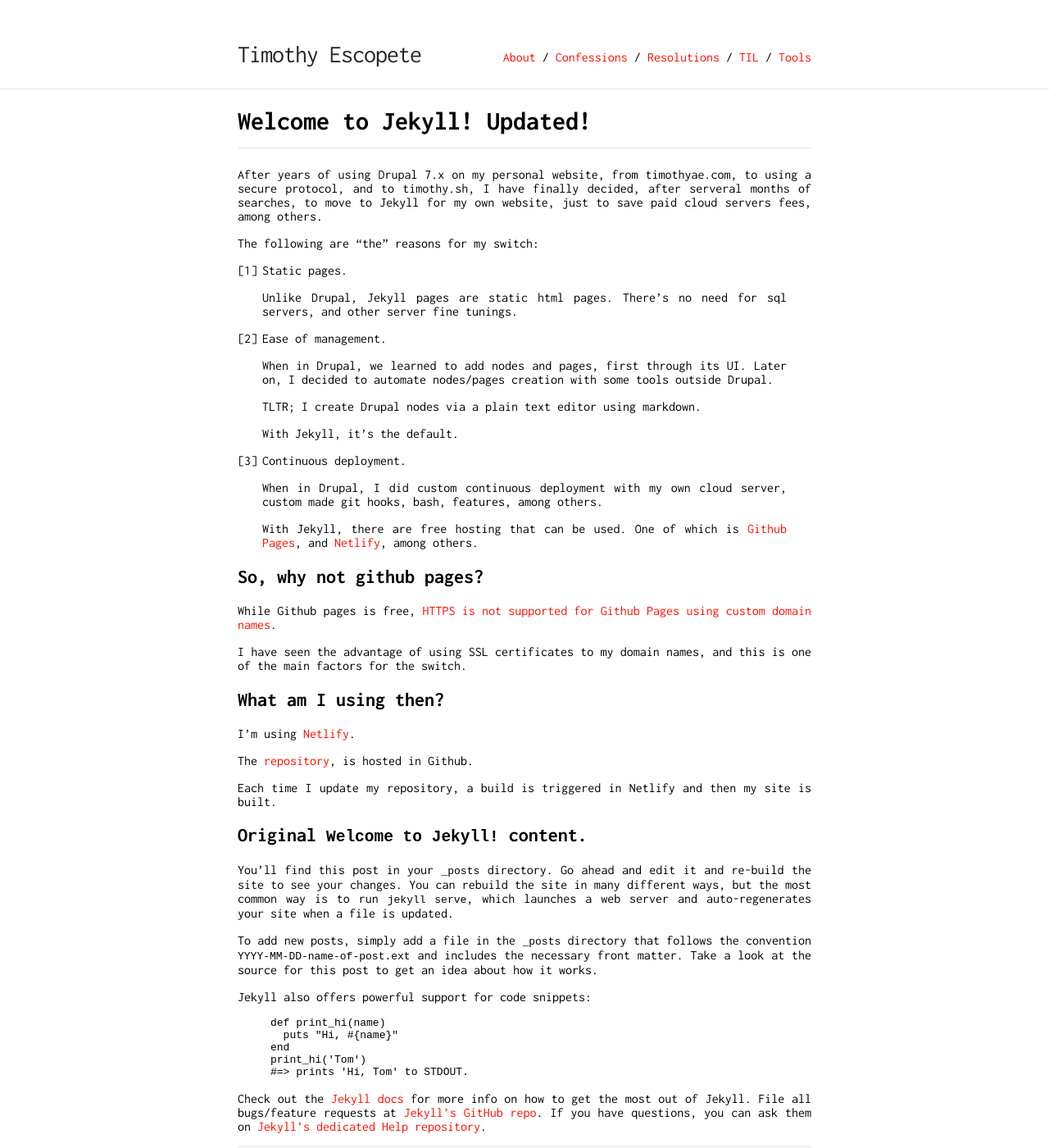
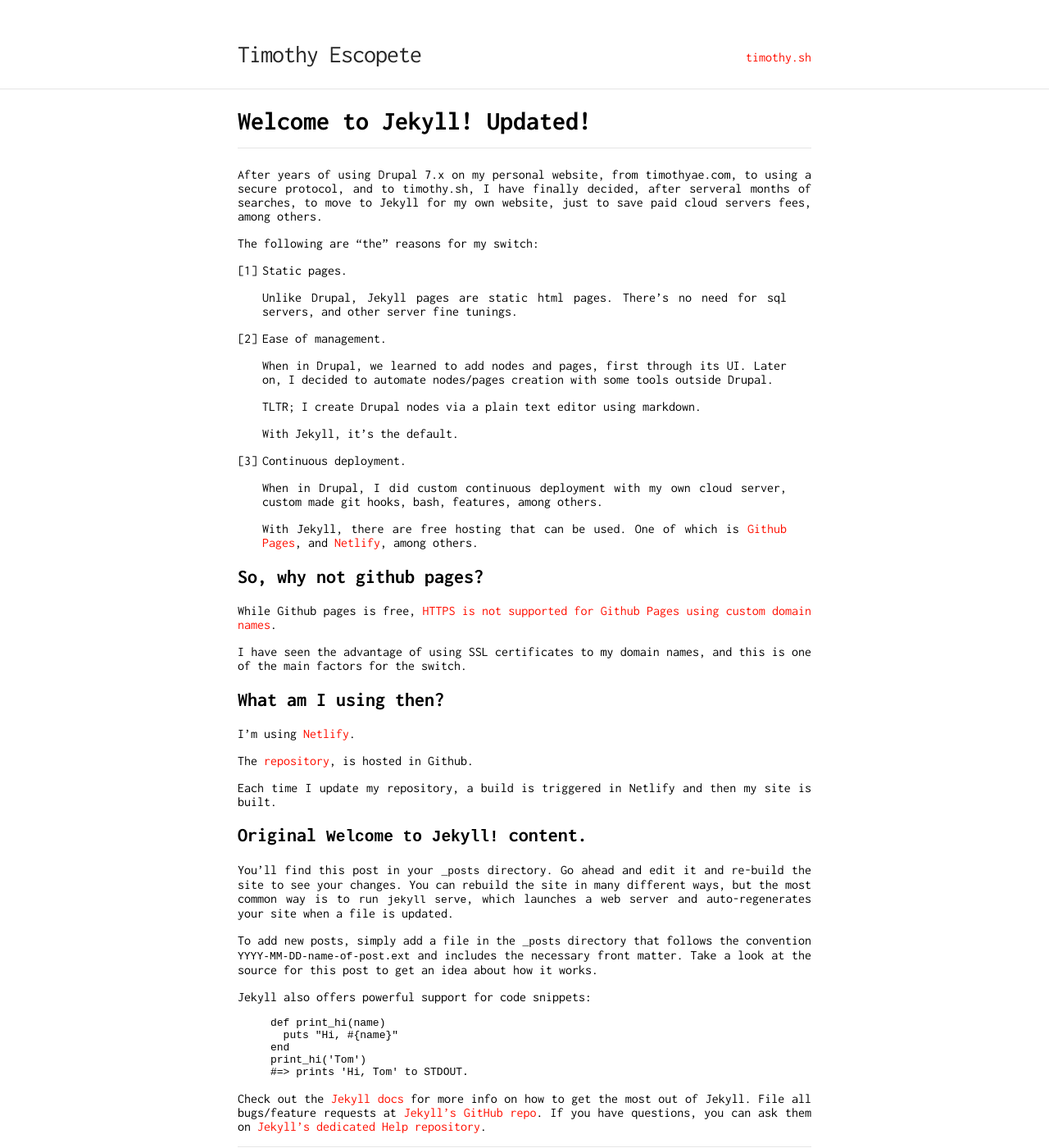
Before and after one commit to timhtheos/timothyae, a Jekyll site: the page built from _timothy/2016-10-09-welcome-to-jekyll.md, in a window 1280 px wide. Shown: the whole page at 82% size. Built offline with Jekyll 4.4.1, drawn with Linux system fonts in a browser that asks for light colours; nearby versions of some CDN libraries.

Commit message:
Update menu item(s).

```diff
--- a/_data/menu-main.yml
+++ b/_data/menu-main.yml
@@ -1,14 +1,2 @@
-- name: "About"
-  link: "/about/"
-
-- name: "Confessions"
-  link: "/confessions/"
-
-- name: "Resolutions"
-  link: "/resolutions/"
-
-- name: "TIL"
-  link: "/til/"
-
-- name: "Tools"
-  link: "/tools-i-use/"
+- name: "timothy.sh"
+  link: "https://timothy.sh"
```
